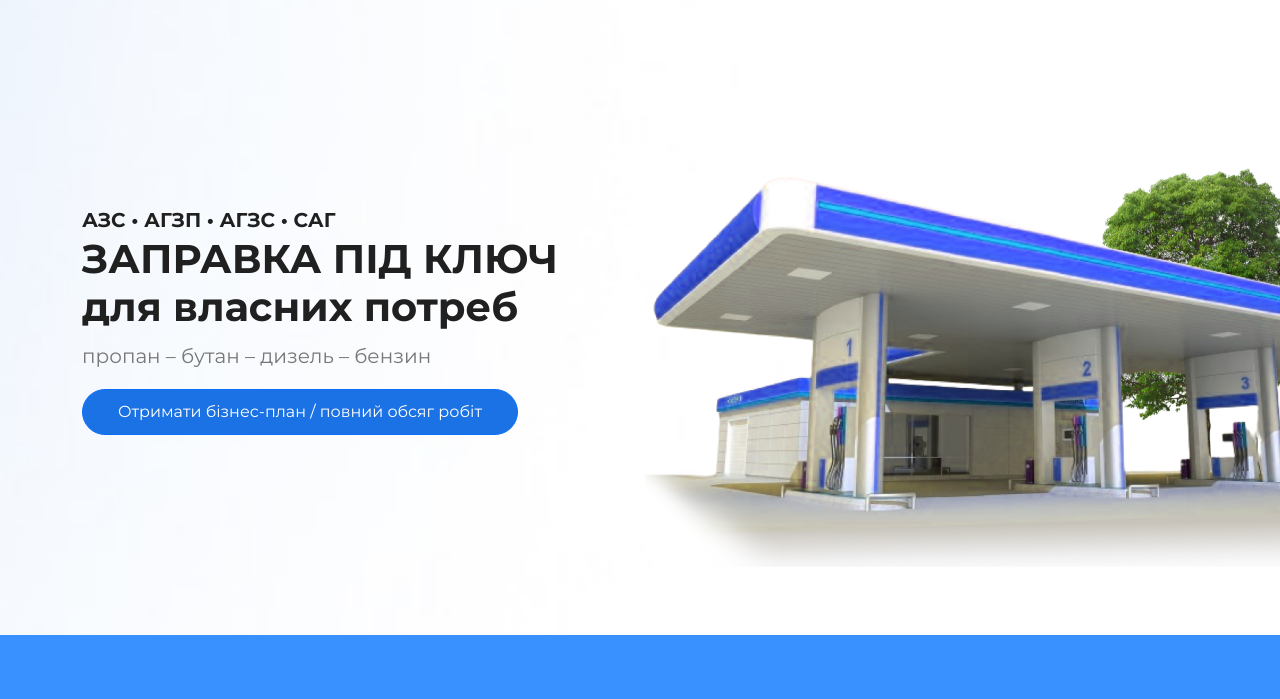
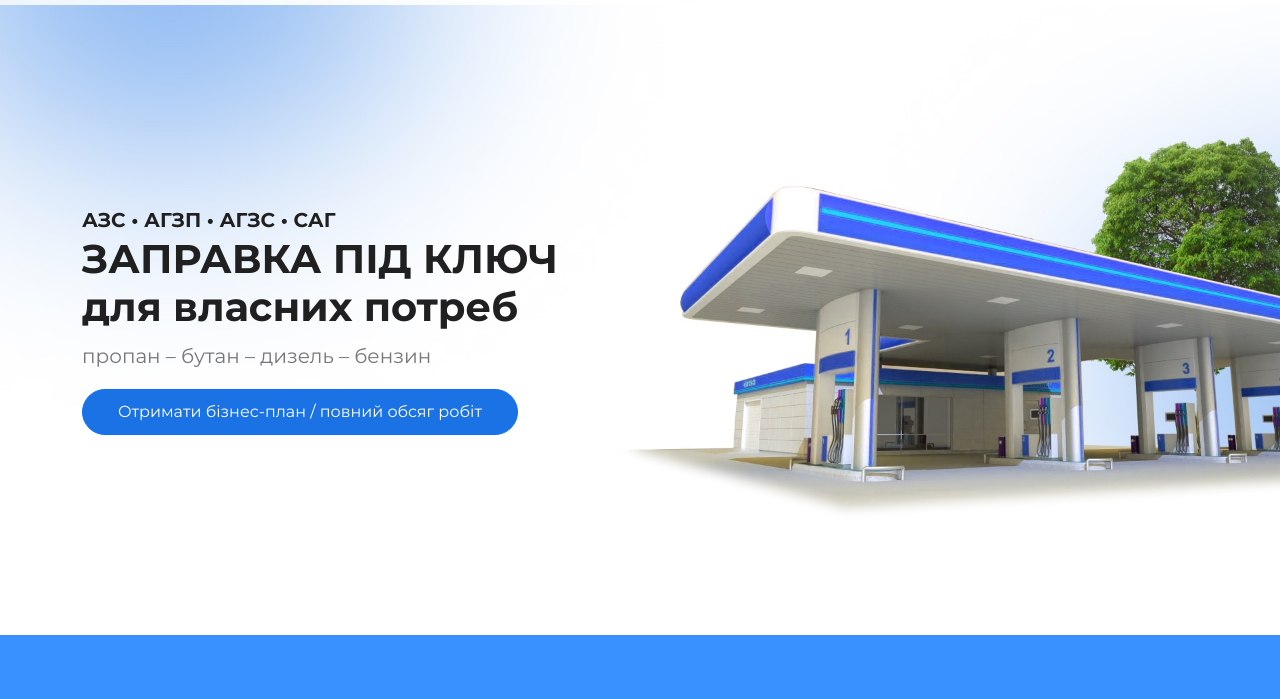
Before and after one commit to dobrolab/lpg, a plain HTML site: page index.html in a window 1280 px wide. Shown: the part 101-800 px from the top of the page. Drawn offline with Linux system fonts and the light colour scheme.

Commit message:
new promo bg

```diff
--- a/css/_promo.sass
+++ b/css/_promo.sass
@@ -7,7 +7,7 @@
 #promo
 	padding-top: 200px
 	padding-bottom: 200px
-	background: transparent url('../img/head_bg.png') no-repeat scroll center center / cover
+	background: transparent url('../img/head_bg.jpg') no-repeat scroll center center / cover
 
 	.promo_text
 		font-family: $f1
```
Also changed, not shown: css/styles.css, img/head_bg.jpg (added), 1 other file.
